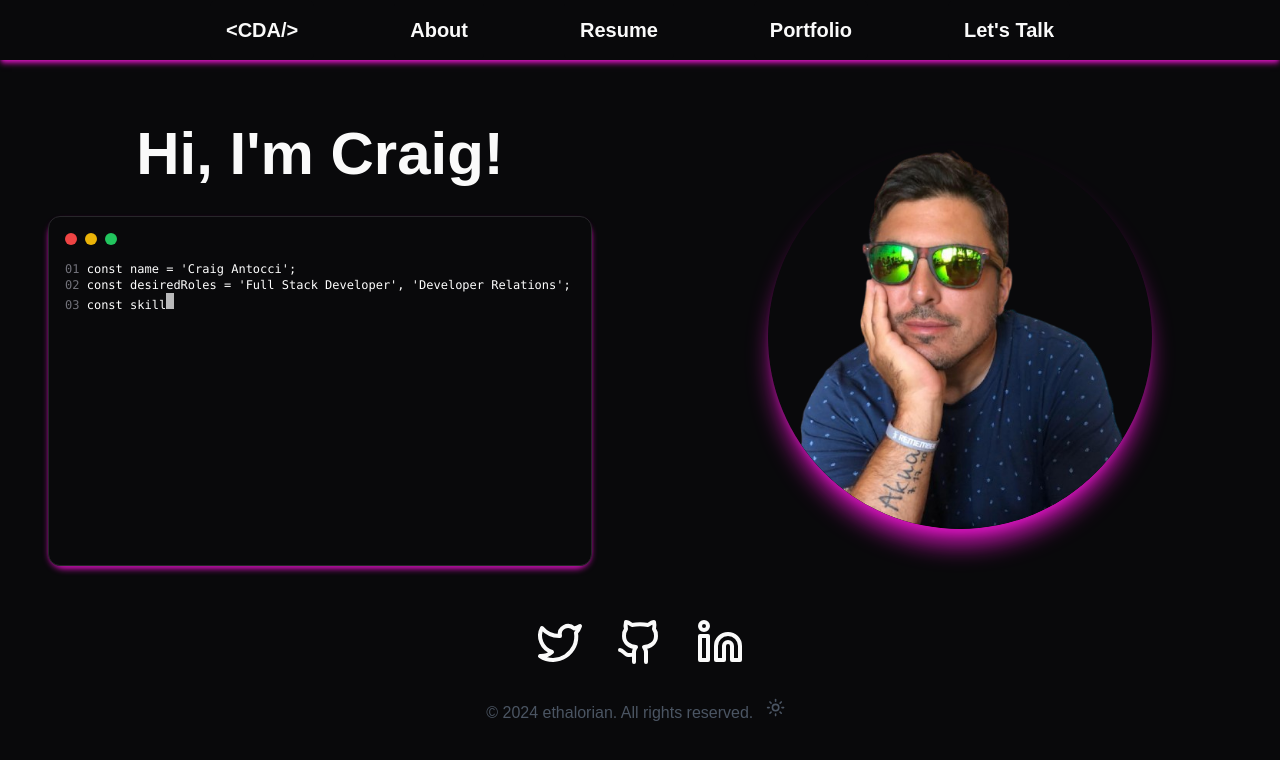
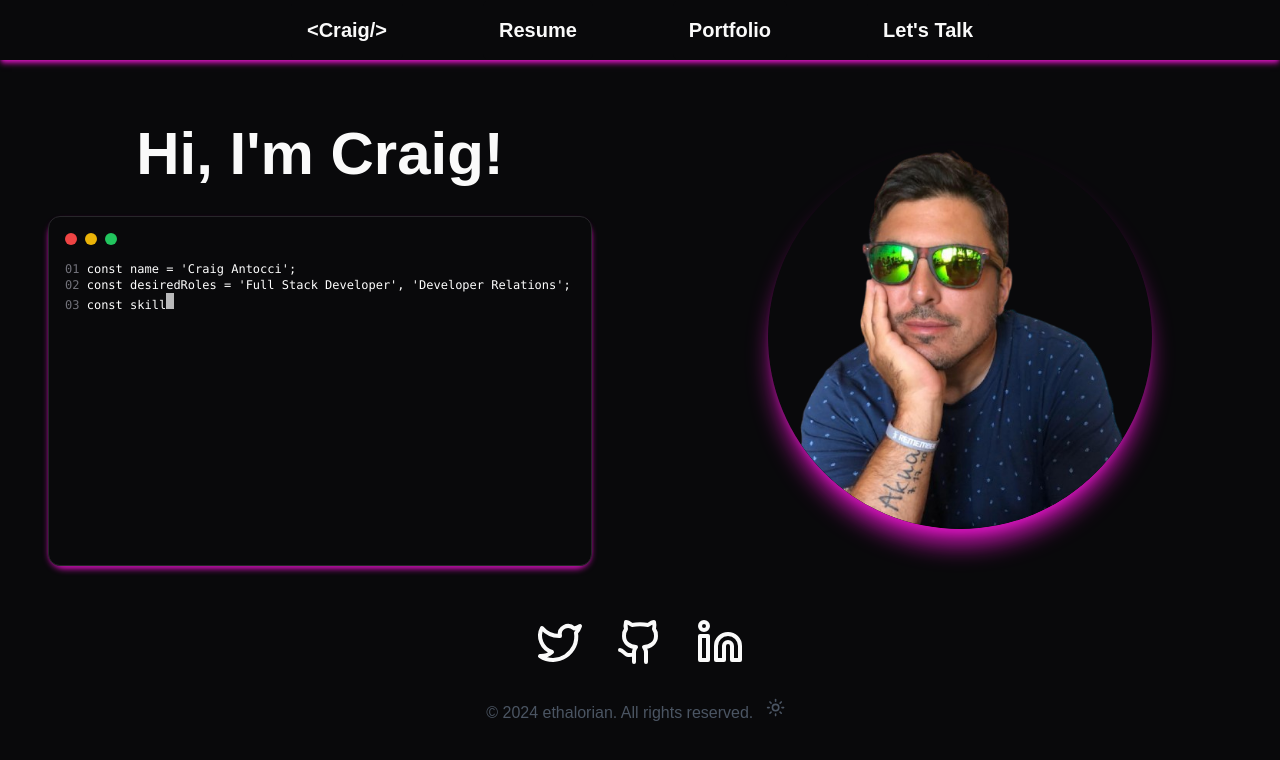
Before and after one commit to ethalorian/next-portfolio, a Next.js app: page / in a window 1280 px wide. Shown: the top 760 px of the page. Built offline with nearby package versions, Linux system fonts and the light colour scheme.

Commit message:
Working Links

```diff
--- a/src/components/header.tsx
+++ b/src/components/header.tsx
@@ -34,9 +34,8 @@ export default function Header() {
   }
 
   const menuItems = [
-    { label: "<CDA/>", href: "/" },
-    { label: "About", href: "/" },
-    { label: "Resume", href: "/https://drive.google.com/file/d/1qT4KfOqCXCQgGUaE0Cq_S-CnX78fCXWu/view?usp=sharing" },
+    { label: "<Craig/>", href: "/" },
+    { label: "Resume", href: "https://drive.google.com/file/d/1qT4KfOqCXCQgGUaE0Cq_S-CnX78fCXWu/view?usp=sharing", target: "_blank", rel: "noopener noreferrer" },
     { label: "Portfolio", href: "/portfolio" },
     { label: "Let's Talk", href: "https://calendly.com/onlyethalorian/30min", target: "_blank", rel: "noopener noreferrer" },
   ]
```
